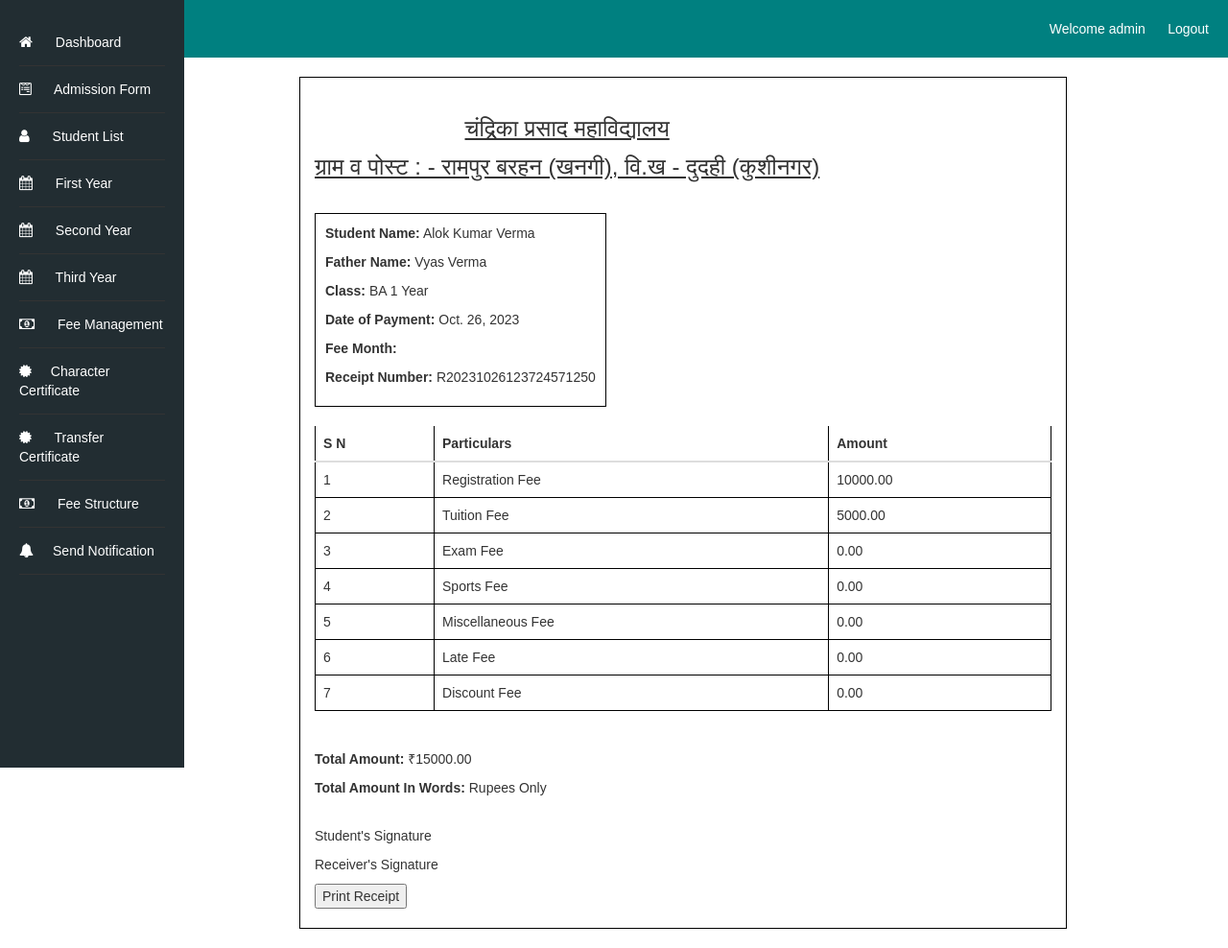
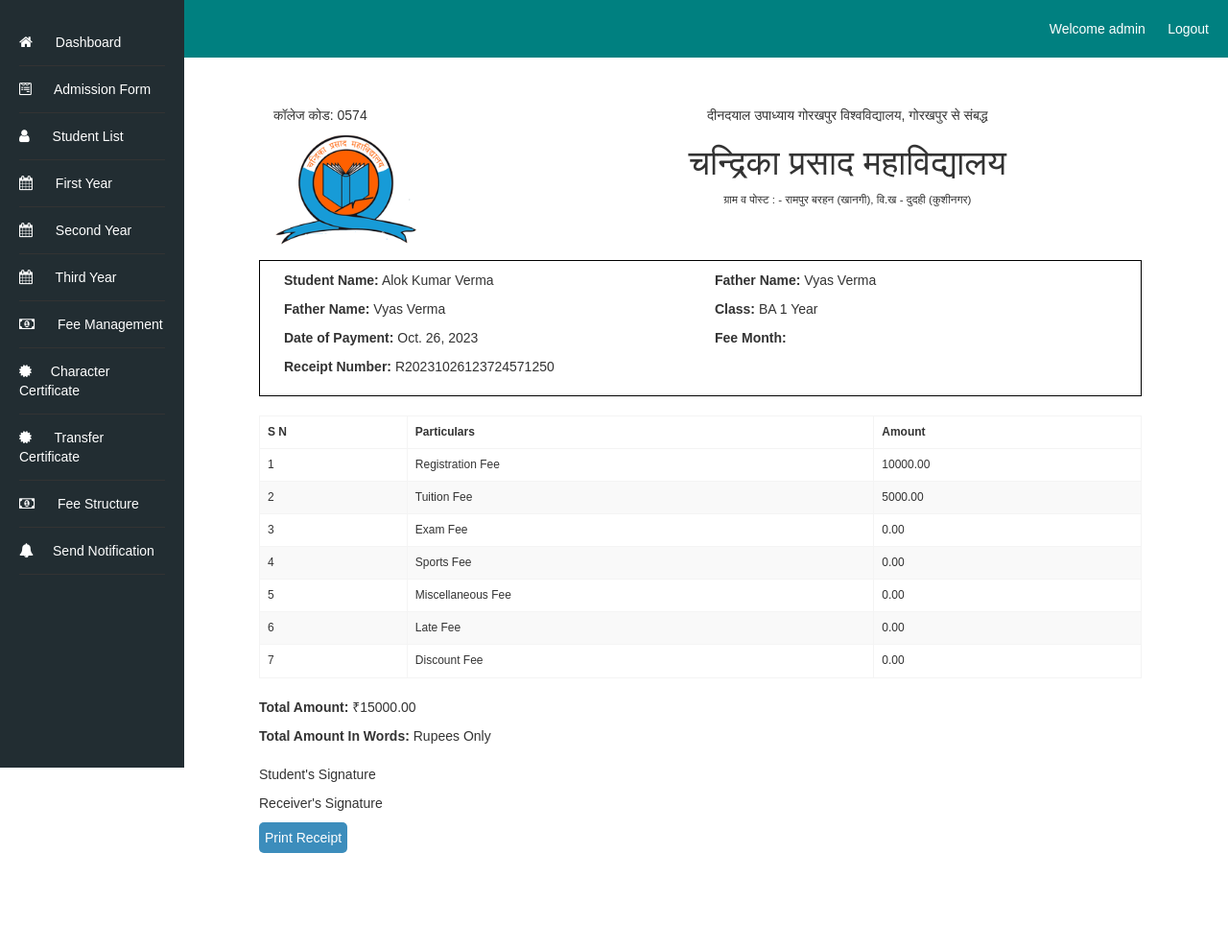
Before and after one commit to alok1994/collegeManagement, a Django app: page /fee_management/generate_receipt/71/ in a window 1280 px wide. Shown: the whole page at 96% size. After the commit the page ends 889 px from the top, so only its background shows below. Run offline with Django 4.2, Linux system fonts and the light colour scheme; a user stored in the database is signed in; data comes from the database, SQL or seed files in the repository; both versions use the stored data as it was after the commit; some libraries are stand-ins or nearby versions.

Commit message:
css changes

```diff
--- a/fee_management/templates/fee_management/fee_detail.html
+++ b/fee_management/templates/fee_management/fee_detail.html
@@ -62,7 +62,7 @@
                         <th>Name</th>
                         <th>Father Name</th>
                         <th>Mother Name</th>
-                        <th>Current Semester</th>
+                        <th>Semester</th>
                         <th>Add Fee</th>
                         <th>Check fee History</th>
                     </tr>
--- a/fee_management/templates/fee_management/receipt.html
+++ b/fee_management/templates/fee_management/receipt.html
@@ -23,7 +23,7 @@
             </ul>
         {% endif %}
     </header>
-    <div class="container-fluid">
+    <div class="feereceipt charac_cert">
         <div class="sidebar">
             <ul class="dashboard_list">
               <li><a href="/dashboard"><i class="fa fa-home" aria-hidden="true"></i> Dashboard</a></li>
@@ -39,22 +39,48 @@
               <li><a href="{% url 'send_messages' %}"><i class="fa fa-bell" aria-hidden="true"></i>Send Notification</a></li>
             </ul>
           </div>
+          <div class="content">
+            <div class="static-box trans_cer">
+                <div class="col-sm-4">
+                    <div class="combined-info">
+                        <p class="college-code">कॉलेज कोड: 0574</p>
+                        <img src="/media/admission_photos/logo.png" width="150px" class="college_logo">
                     </div>
-    <div class="content">
-        <div class="container">
-            <div class="header">
-                <h3>चंद्रिका प्रसाद महाविद्यालय</h3>
-                <p>ग्राम व पोस्ट : - रामपुर बरहन (खनगी), वि.ख - दुदही (कुशीनगर)</p>
                   </div>
-            <div class="student-details">
+                  <div class="character_cer col-sm-8">
+                    <p class="sub-heading center-text">दीनदयाल उपाध्याय गोरखपुर विश्वविद्यालय, गोरखपुर से संबद्ध</p>
+                    <h1 class="center-text">चन्द्रिका प्रसाद महाविद्यालय</h1>
+                    <p class="address_college">ग्राम व पोस्ट : - रामपुर बरहन (खानगी), वि.ख - दुदही (कुशीनगर)</p>
+              </div>
+              <div class="clearfix"></div>
+                <div class="student-details clearfix">
+                    <div class="col-sm-6">
                         <p><b>Student Name:</b> {{ student.first_name }} {{ student.middle_name }} {{ student.last_name }}</p>
+                    </div>
+                    <div class="col-sm-6">
                         <p><b>Father Name:</b> {{ student.father_name }}</p>
+                    </div>
+                    <div class="clearfix"></div>
+                    <div class="col-sm-6">
+                        <p><b>Father Name:</b> {{ student.father_name }}</p>
+                    </div>
+                    <div class="col-sm-6">
                         <p><b>Class:</b> BA {{ student.admission_batch }} Year</p>
+                    </div>
+                    <div class="clearfix"></div>
+                    <div class="col-sm-6">
                         <p><b>Date of Payment:</b> {{ fee.payment_date }}</p>
+                    </div>
+                    <div class="col-sm-6">
                         <p><b>Fee Month:</b> {{ fee.fee_for_month }}</p>
+                    </div>
+                    <div class="clearfix"></div>
+                    <div class="col-sm-6">
                         <p><b>Receipt Number:</b> {{ fee.receipt_number }}</p>
                     </div>
-            <table class="table">
+
+                </div>
+                <table class="student_list_tab" style="margin-left: 0px;">
                     <thead>
                         <tr>
                             <th>S N</th>
@@ -116,10 +142,12 @@
                             <!-- Add space for the receiver's signature -->
                         </div>
                     </div>
-                <button id="print-button">Print Receipt</button>
+                    <button id="print-button" class="details_btn">Print Receipt</button>
                 </div>
             </div>
         </div>
+    </div>
+
         <!-- Include jQuery for the print button functionality -->
     <script src="https://code.jquery.com/jquery-3.6.0.min.js"></script>
     <!-- Add the JavaScript code to handle the Print button click -->
--- a/messagingapp/templates/messagingapp/send_messages.html
+++ b/messagingapp/templates/messagingapp/send_messages.html
@@ -59,7 +59,7 @@
             </ul>
         {% endif %}
     </header>
-    <div class="container-fluid">
+    <div class="container">
         <div class="sidebar">
             <ul class="dashboard_list">
                 <li><a href="/dashboard"><i class="fa fa-home" aria-hidden="true"></i> Dashboard</a></li>
@@ -80,7 +80,7 @@
             <form method="post">
                 {% csrf_token %}
                 {{ form.as_p }}
-                <button type="submit" data-toggle="modal" data-target="#myModal" id="sendButton">Send Messages</button>
+                <button type="submit" data-toggle="modal" data-target="#myModal" id="sendButton" class="save_btn">Send Messages</button>
             </form>
         </div>
     </div>
--- a/static/fee_submission.css
+++ b/static/fee_submission.css
@@ -7,7 +7,9 @@
     flex-direction: column;
     align-items: flex-start;
 }
-
+.feereceipt {
+    margin: 30px 30px 30px 50px;
+}
 .header {
     font-size: 20px;
     text-decoration: underline;
@@ -23,10 +25,6 @@
     border-collapse: inherit;
 }
 
-.table th, .table td {
-    border: 1px solid #000;
-    padding: 5px;
-}
 
 .table th {
     text-align: center;
@@ -38,3 +36,7 @@
 .center-text{
     text-align: center;
 }
+.student_sec {
+    margin-left: 50px !important;
+
+}
--- a/static/styles.css
+++ b/static/styles.css
@@ -234,7 +234,7 @@
     font-size: 12px;
     text-transform: capitalize;
 }
-a.details_btn {
+.details_btn {
     background-color: #3c8dbc;
     border-color: #367fa9;
     border-radius: 5px;
--- a/student_list/templates/student_list/first_year.html
+++ b/student_list/templates/student_list/first_year.html
@@ -57,7 +57,7 @@
                         <th class="father-name-column">Father's Name</th>
                         <th class="mother-name-column">Mother's Name</th>
                         <th class="aadhar-column">Aadhar Card</th>
-                        <th class="admission-class-column">Admission Class</th>
+                        <th class="admission-class-column">Semester</th>
                         <th class="mobile-number-column">Mobile Number</th>
                         <th>Details</th>
                         <th>Update</th>
@@ -71,7 +71,7 @@
                             <td class="father-name-column">{{ student.father_name }}</td>
                             <td class="mother-name-column">{{ student.mother_name }}</td>
                             <td class="aadhar-column">{{ student.aadhar_number }}</td>
-                            <td class="admission-class-column">{{ student.admission_batch}}</td>
+                            <td class="admission-class-column">Semester {{ student.current_semester}}</td>
                             <td class="mobile-number-column">{{ student.mobile_number }}</td>
                             <td><a href="{% url 'student_details' student.id %}" class="details_btn"><i class="fa fa-info"></i> Details</a></td>
                             <td><a href="{% url 'update_student_first_year' student.id %}" class="update_btn"><i class="fa fa-edit"></i> Update</a></td>
--- a/student_list/templates/student_list/student_details.html
+++ b/student_list/templates/student_list/student_details.html
@@ -161,8 +161,12 @@
               </table>
         </div>
     </div>
+    <div class="clearfix"></div>
+    <div class="col-sm-12">
+    <button onclick="printPage()" class="print_btn">Print</button><br>
+    </div>
    </div>
-    <button onclick="printPage()" class="print_btn">Print</button><br>
+
     <!-- <a href="{% url 'student_list' %}" class="back_to_student">Back to Student List</a> -->
     </div>
     <script>
```
Also changed, not shown: other parts of static/styles.css (+21 -4 lines), fee_management/templates/fee_management/fee_history.html (+4 -3 lines), fee_management/templates/fee_management/fee_submission.html (+13 -12 lines), fee_structure/templates/fee_structure/update_semester_fee.html (+21 -1 lines), student_list/templates/student_list/second_year.html (+4 -37 lines), student_list/templates/student_list/third_year.html (+4 -38 lines), db.sqlite3, media/admission_photos/27fe82cc-1cb0-4c73-9024-8b39f7c1a88b.png (added), media/admission_photos/f797d784-a0b1-46d2-868d-dc64486b0895_d02mUj6.png (added). Lines whose indentation alone changed are shown as unchanged.
